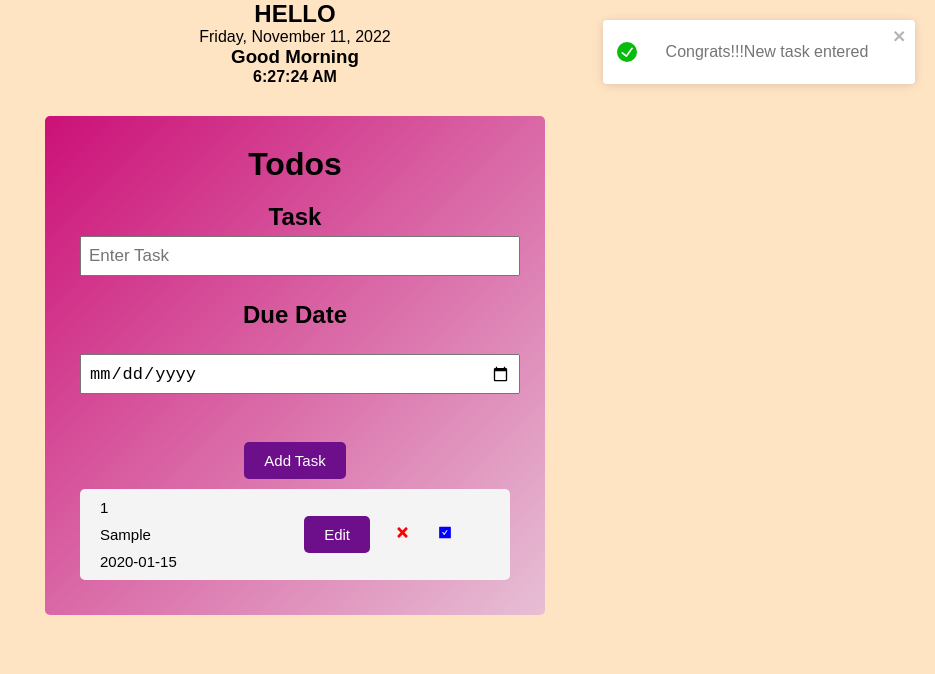
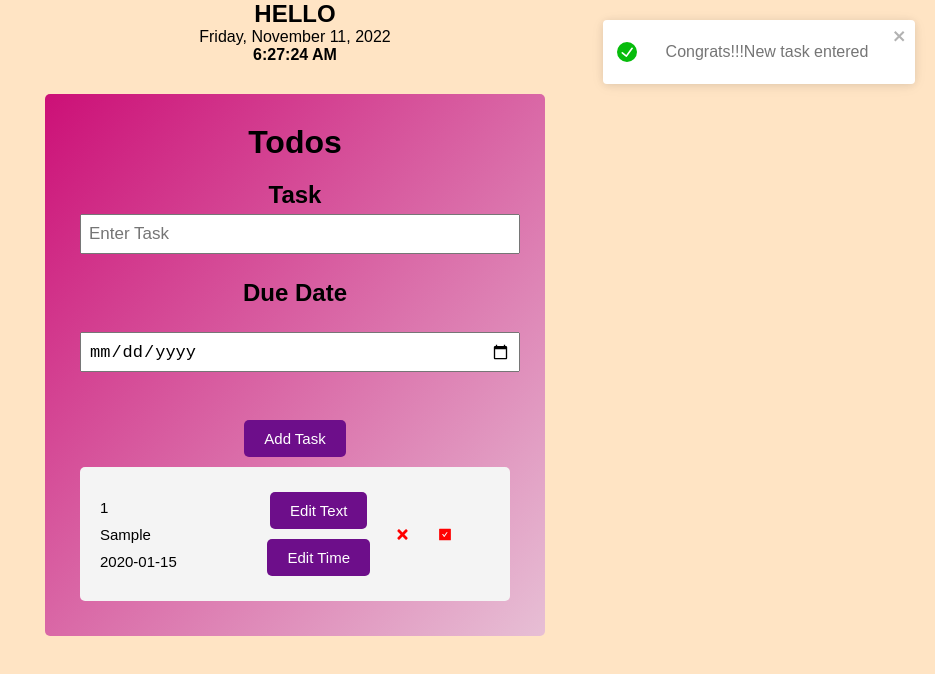
Before and after one commit to fd-pixel/todo-app3, a React (Create React App) app: page / in a window 1280 px wide. Both pictures are taken after typing "Sample", "2020-01-15" into the empty fields and a click on the button "Add Task". Shown: the top 674 px of the page, without its empty margins (345-1280 px from the left). Built offline with nearby package versions, Linux system fonts and the light colour scheme.

Commit message:
Edit text added

```diff
--- a/src/App.css
+++ b/src/App.css
@@ -5,6 +5,11 @@
   text-decoration: line-through;
   text-align: left;
   opacity: 10;
+}
+.buttons {
+  display: flex;
+  align-items: center;
+  flex-direction: column;
 }
 
 .Header {
@@ -67,6 +72,10 @@ body {
 .icons {
   margin-right: 20px;
   padding: 10px;
+  display: flex;
+  flex-direction: row;
+  justify-content: center;
+  align-items: center;
 }
 
 .btn:focus {
@@ -105,7 +114,7 @@ body {
     #45a247,
     #283c86
   ); /* W3C, IE 10+/ Edge, Firefox 16+, Chrome 26+, Opera 12+, Safari 7+ */
-
+  transition: ease-in;
   margin: 5px;
   padding: 10px 20px;
   cursor: pointer;
--- a/src/components/Header.jsx
+++ b/src/components/Header.jsx
@@ -20,12 +20,16 @@ const Header = () => {
   //console.log(clock);
   useEffect(() => {
     if (
-      clock.slice(0, 1) < 10 &&
+      clock.slice(0, 2) <= 12 &&
       clock.slice(0, 1) >= 6 &&
       clock.includes("AM")
     ) {
       setGreetings("Good Morning");
-    } else if (clock.slice(0, 2) <= 10 && clock.includes("AM")) {
+    } else if (
+      clock.slice(0, 2) <= 12 &&
+      clock.slice(0, 2) > 6 &&
+      clock.includes("AM")
+    ) {
       setGreetings("Good Morning");
     } else if (clock.slice(0, 1) <= 4 && clock.includes("PM")) {
       setGreetings("Good Afternoon");
@@ -35,9 +39,13 @@ const Header = () => {
       clock.includes("PM")
     ) {
       setGreetings("Good Evening");
-    } else if (clock.slice(0, 1) < 6 && clock.includes("AM")) {
+    } else if (clock.slice(0, 2) < 6 && clock.includes("AM")) {
       setGreetings("Good Night");
-    } else if (clock.slice(0, 2) <= 12 && clock.includes("PM")) {
+    } else if (
+      clock.slice(0, 2) <= 12 &&
+      clock.slice(0, 2) >= 10 &&
+      clock.includes("PM")
+    ) {
       setGreetings("Good Night");
     }
   }, [clock]);
--- a/src/components/Main.jsx
+++ b/src/components/Main.jsx
@@ -13,21 +13,11 @@ const Main = () => {
     //   day: "Feb 5th at 2:30pm",
     //   isDone: true,
     // },
-    // {
-    //   id: 2,
-    //   text: "Feed the Dog",
-    //   day: "Feb 6th at 1:30pm",
-    //   isDone: false,
-    // },
-    // {
-    //   id: 3,
-    //   text: "Attend in-Class",
-    //   day: "Feb 7th at 20:00pm",
-    //   isDone: false,
-    // },
   ]);
   const [text, setText] = useState("");
   const [time, setTime] = useState("");
+  const [taskEditing, setTaskEditing] = useState("");
+  const [editingText, setEditingText] = useState("");
 
   const showSuccessMessage = () => {
     toast.success("Congrats!!!New task entered");
@@ -124,13 +114,27 @@ const Main = () => {
           <div key={id} className={task.isDone ? "task-completed" : "task"}>
             <div className={task.isDone ? "task-info-completed" : "task-info"}>
               <div className="index">{id + 1}</div>{" "}
-              <div className="text">{task.text}</div>
+              {taskEditing === task.id ? (
+                <input
+                  type="text"
+                  placeholder=""
+                  value={editingText}
+                  onChange={(e) => setEditingText(e.target.value)}
+                />
+              ) : (
+                <div className="text">{task.text}</div>
+              )}
               <div className="time">{task.day}</div>
             </div>
             <div className="icons">
-              <button className="btn" onClick={() => {}}>
-                Edit
-              </button>
+              <div className="buttons">
+                <button className="btn" onClick={() => setTaskEditing(task.id)}>
+                  Edit Text
+                </button>
+                <button className="btn" onClick={() => setTaskEditing(task.id)}>
+                  Edit Time
+                </button>
+              </div>
               <FaTimes
                 onClick={() => {
                   deleteTask(task.id);
@@ -142,7 +146,7 @@ const Main = () => {
                   completedTask(task.id);
                 }}
                 style={{
-                  color: "blue",
+                  color: "red",
                   cursor: "pointer",
                   marginLeft: "20px",
                   width: "30px",
```
